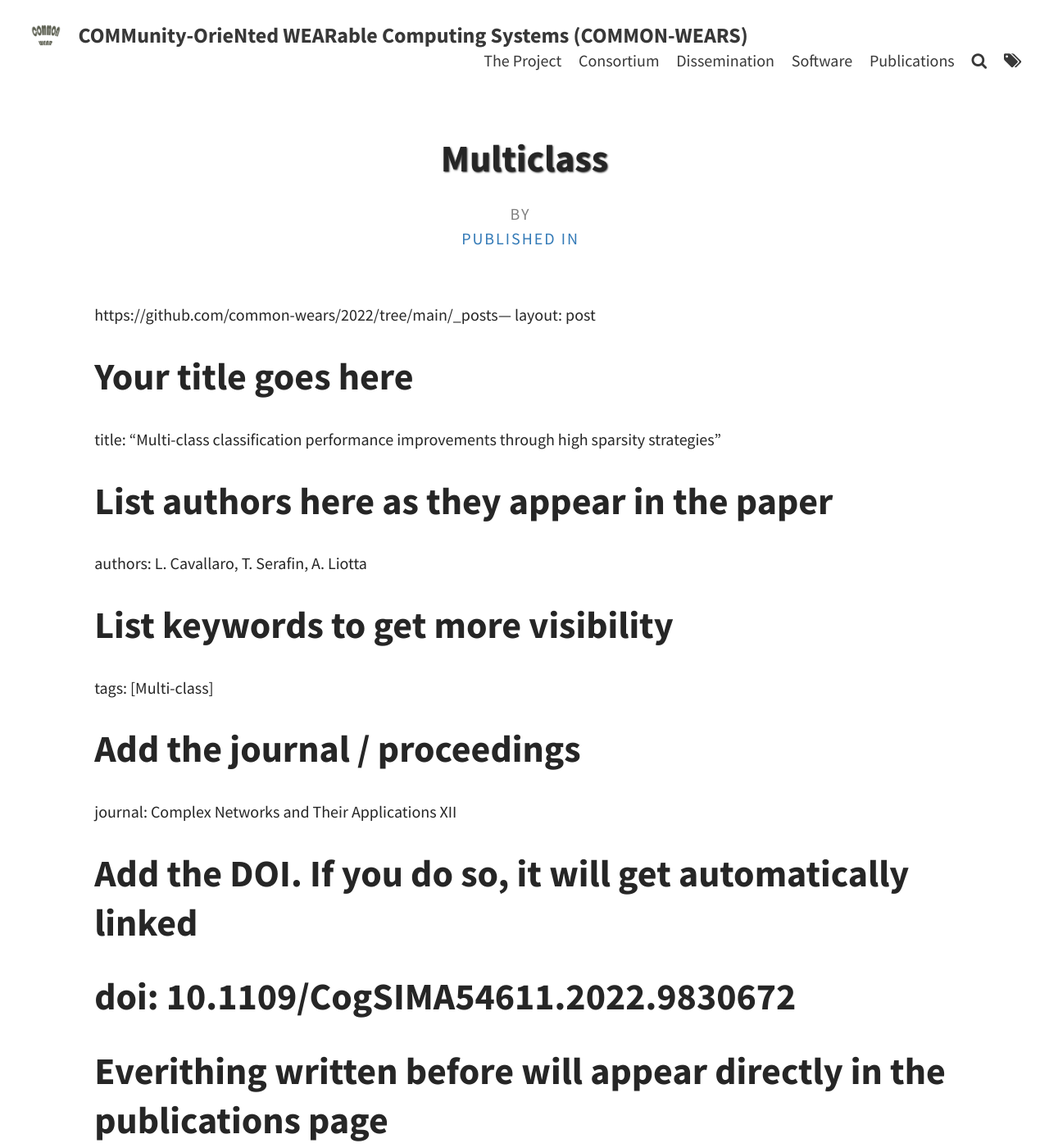
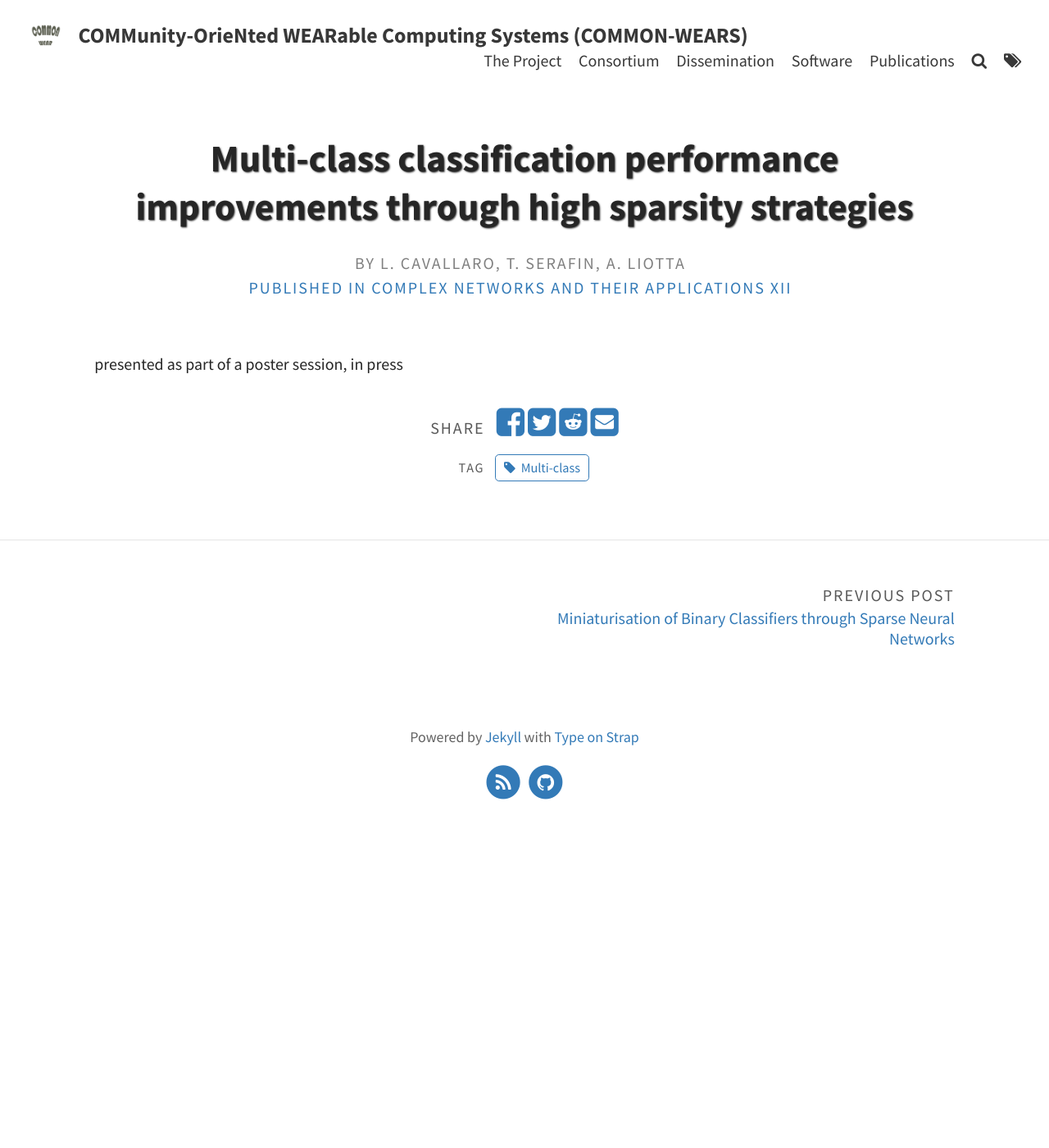
Before and after one commit to common-wears/2022, a Jekyll site: the page built from _posts/2024-1-20-Multiclass.md, in a window 1280 px wide and 1400 px high. Shown: the whole window at 82% size. Built offline with Jekyll 4.4.1, drawn with Linux system fonts in a browser that asks for light colours; our own code applies the rules of GitHub Pages for plain Markdown files; some of the changed lines change nothing that is shown; some of the changed text lies outside the part shown.

Commit message:
Update 2024-1-20-Multiclass.md

```diff
--- a/_posts/2024-1-20-Multiclass.md
+++ b/_posts/2024-1-20-Multiclass.md
@@ -1,4 +1,4 @@
-https://github.com/common-wears/2022/tree/main/_posts---
+---
 layout: post
 # Your title goes here
 title: "Multi-class classification performance improvements through high sparsity strategies"
```
